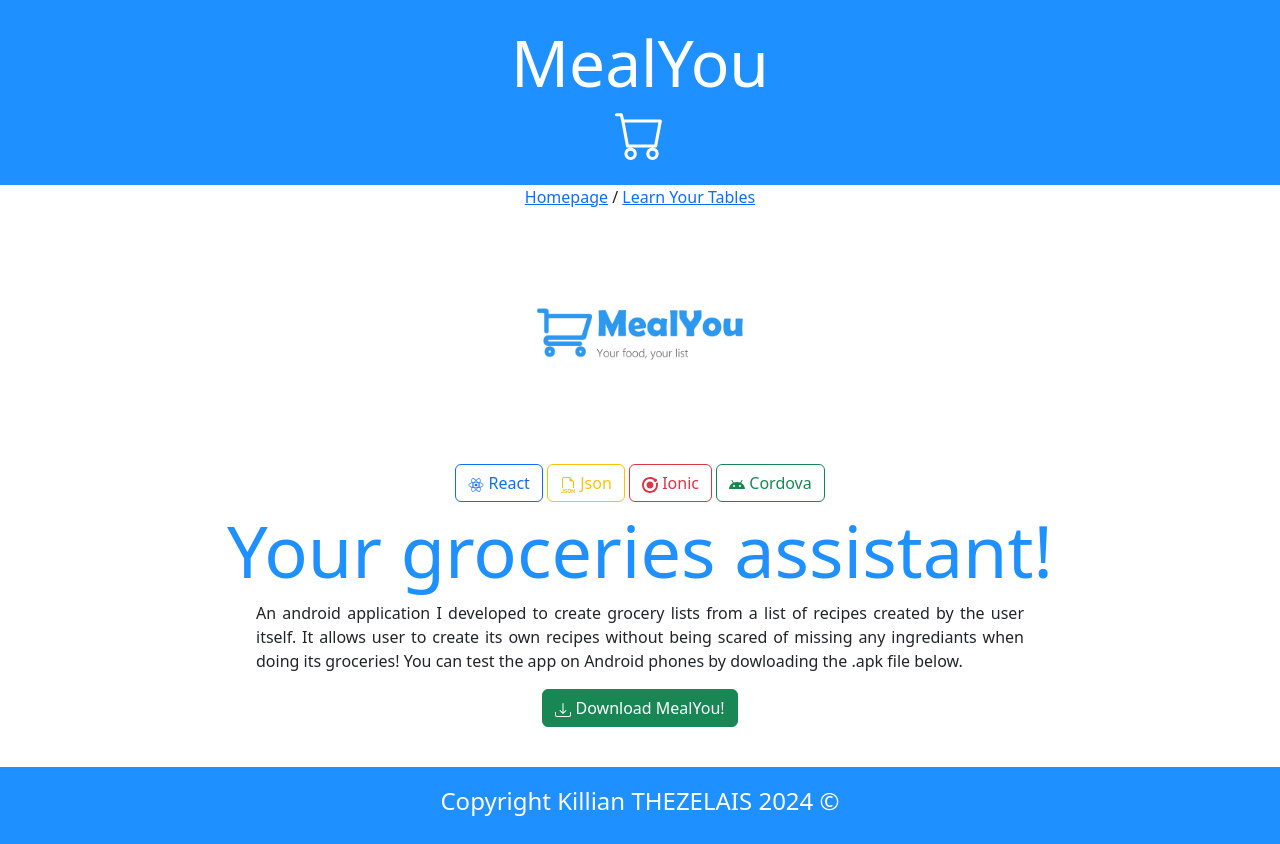
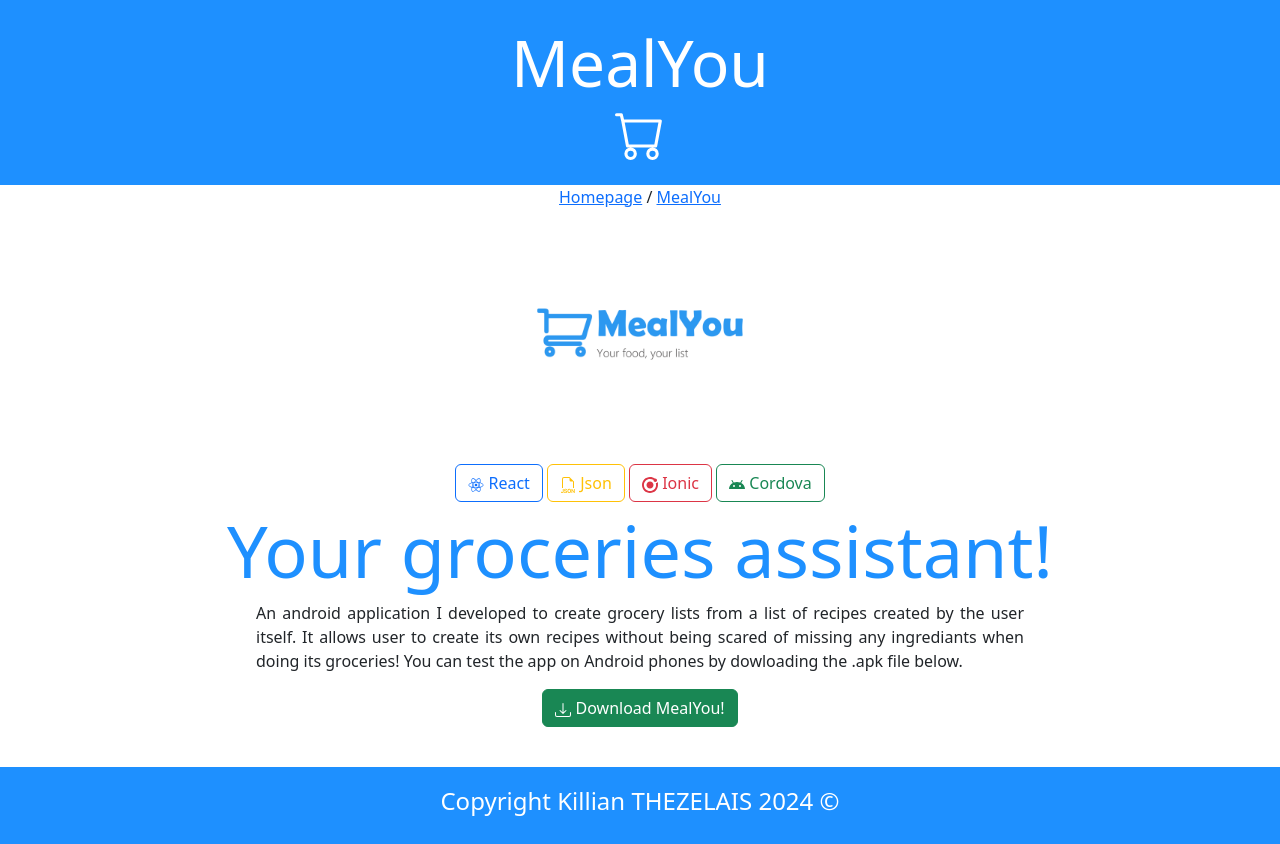
Before and after one commit to kthezelais/portfolio, a plain HTML site: page pages/mealyou.html in a window 1280 px wide. Drawn offline with nearby package versions, Linux system fonts and the light colour scheme.

Commit message:
Correct MealYou page breadcrumb

```diff
--- a/pages/mealyou.html
+++ b/pages/mealyou.html
@@ -22,7 +22,7 @@
 
         <main>
             <div id="breadcrumb">
-                <a href="../index.html">Homepage</a> / <a href="#">Learn Your Tables</a>
+                <a href="../index.html">Homepage</a> / <a href="#">MealYou</a>
             </div>
 
             <img style="height: 250px; object-fit: cover;" src="../imgs/mealyou.png">
```
